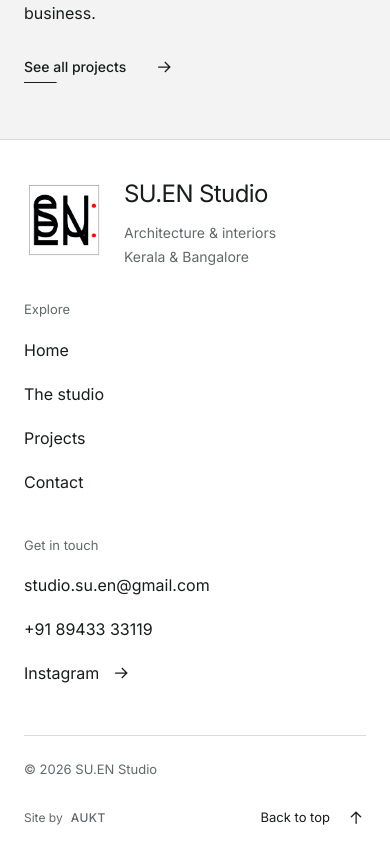
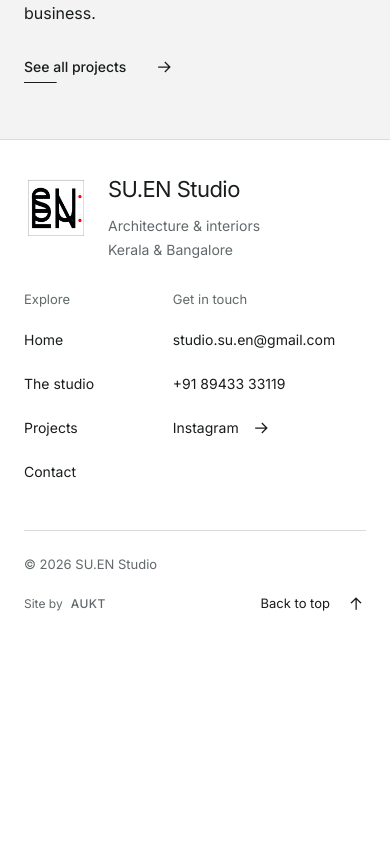
Before and after one commit to aghar-usman/suen-studio, a Next.js app: page / in a window 390 px wide. Shown: the part 6460-7323 px from the top of the page. After the commit the page ends 7106 px from the top, so only its background shows below. Built offline with nearby package versions, Linux system fonts and the light colour scheme.

Commit message:
Add responsive styles for footer component

```diff
--- a/components/footer.module.css
+++ b/components/footer.module.css
@@ -63,3 +63,14 @@
 .primary:hover,.primary:active,.primary:hover .arrow,.textLink:hover .arrow { transform:none; }
 .backToTop:hover .upArrow { transform:rotate(-90deg); }
 }
+
+@media(max-width:639px) {
+  .directory { grid-template-columns:minmax(0,1fr) minmax(0,1.5fr); gap:28px 20px; padding-block:36px; }
+  .brand { grid-column:1/-1; }
+  .logoLink { flex-basis:64px; width:64px; height:64px; }
+  .logoLink img { width:64px; height:64px; }
+  .brandName { font-size:22px; }
+  .linkColumn .textLink { font-size:14px; min-height:44px; }
+  .bottomRow { gap:8px 16px; }
+  .footer { padding-bottom:max(20px,env(safe-area-inset-bottom,0px)); }
+}
```
